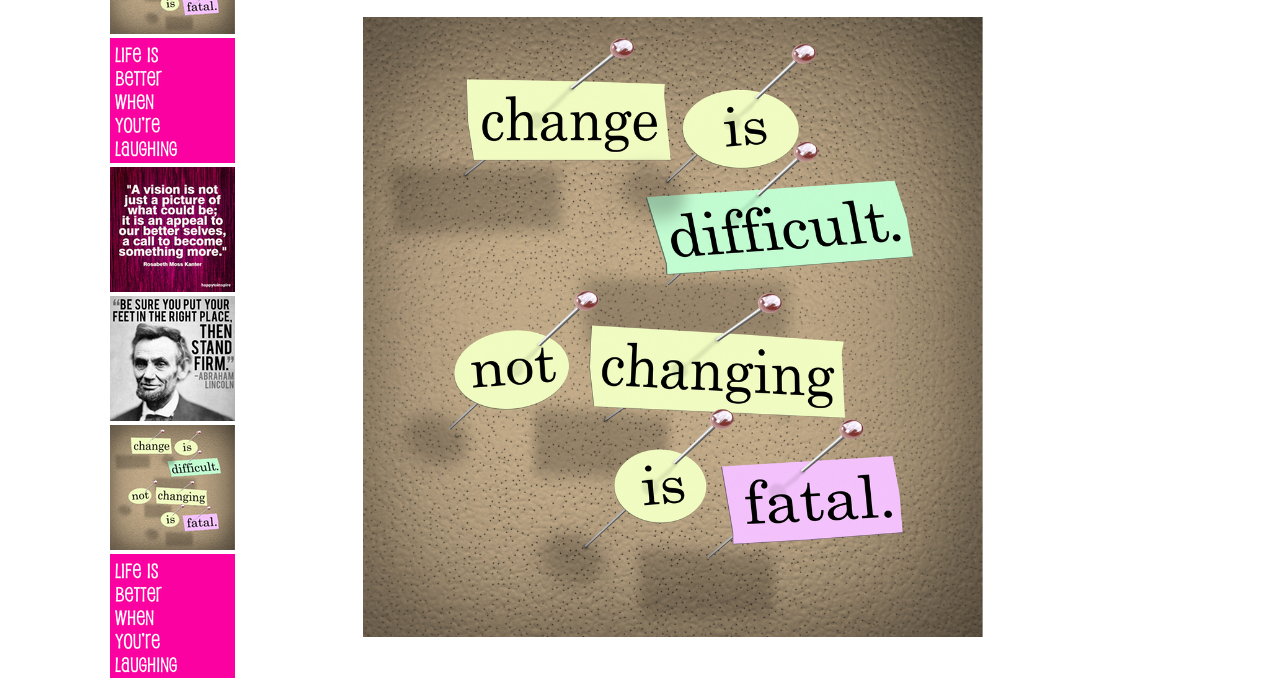
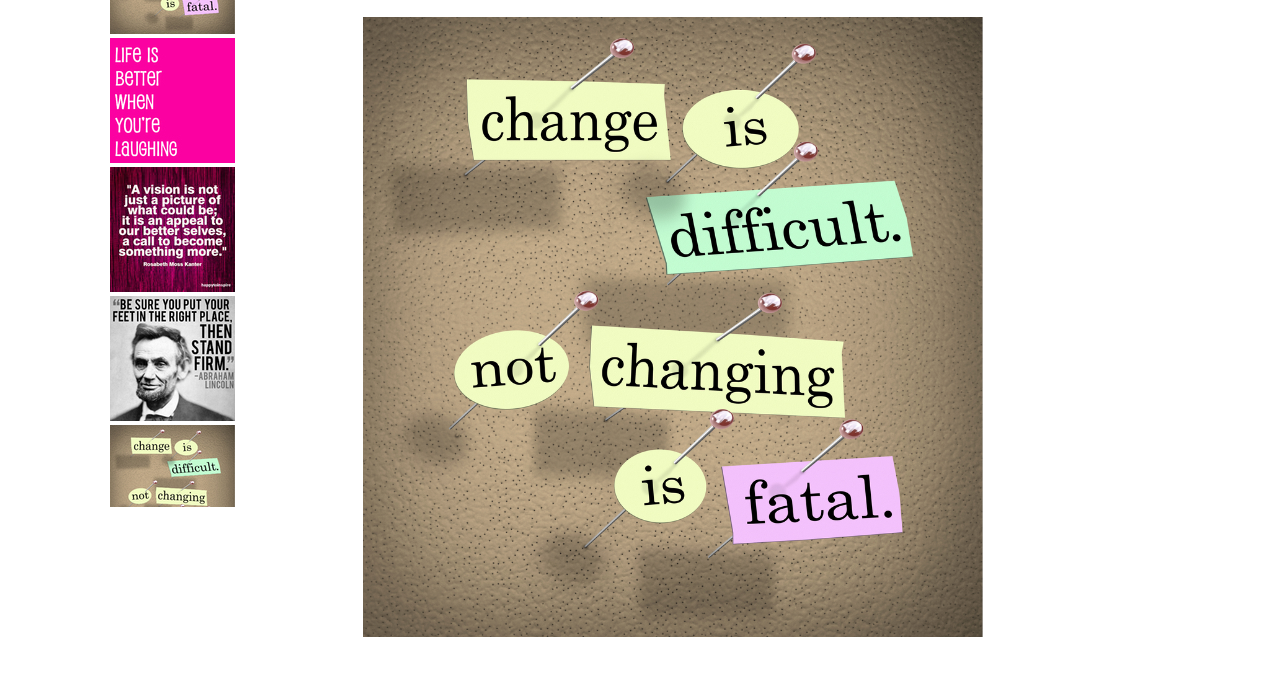
Before and after one commit to Thirunavukkarasu/Angular-Album, a plain HTML site: page index.html in a window 1280 px wide. Shown: the part 153-831 px from the top of the page. After the commit the page ends 800 px from the top, so only its background shows below. Drawn offline with Linux system fonts and the light colour scheme.

Commit message:
Update album.css

```diff
--- a/css/album.css
+++ b/css/album.css
@@ -12,7 +12,7 @@
   max-width:100%;
 }
 #thumbnailWrapper{
-   height: 1200px;
+   height: 600px;
    width: 200px;
    position:relative;
    overflow-y: auto;
```
